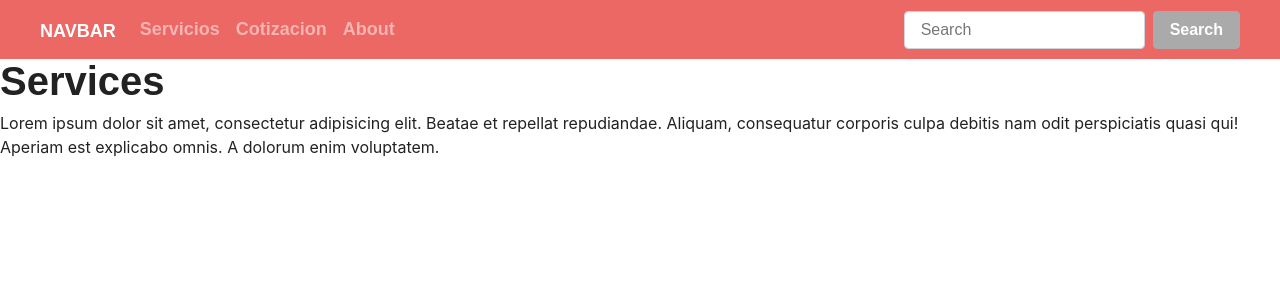
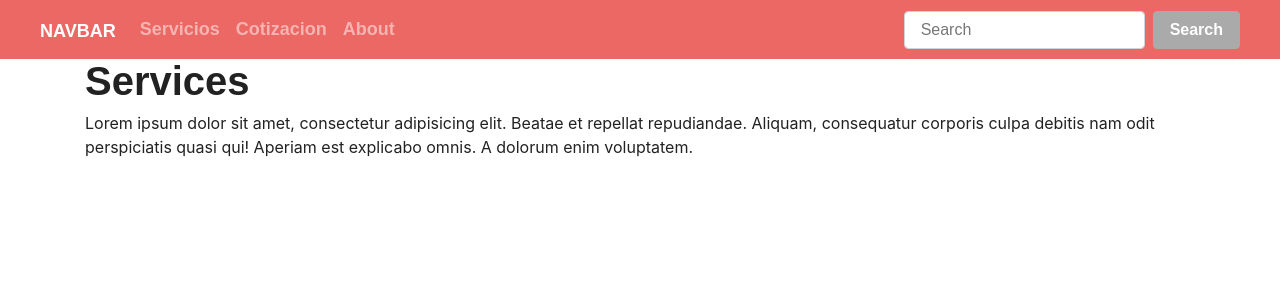
Before and after one commit to tonyinuma/practice-nextjs, a Next.js app: page /services in a window 1280 px wide. Shown: the top 300 px of the page. Built offline with nearby package versions, Linux system fonts and the light colour scheme; a web font is replaced by a local one.

Commit message:
add: div conteriner to content pages

```diff
--- a/pages/about.js
+++ b/pages/about.js
@@ -7,7 +7,9 @@ const About = () => {
         <Head>
             <title>Services</title>
         </Head>
-        <h1>About</h1>
+        <div className="container">
+            <h1>About</h1>
+        </div>
     </Container>
 }
 
--- a/pages/index.js
+++ b/pages/index.js
@@ -4,7 +4,9 @@ import React from "react";
 const Index = () => {
     return (
         <Container>
-            <h1>Hello world</h1>
+            <div className="container">
+                <h1>Hello world</h1>
+            </div>
         </Container>
     )
 }
--- a/pages/services.js
+++ b/pages/services.js
@@ -8,10 +8,12 @@ const Services = () => {
             <Head>
                 <title>Services</title>
             </Head>
-            <h1>Services</h1>
-            Lorem ipsum dolor sit amet, consectetur adipisicing elit. Beatae et repellat repudiandae. Aliquam,
-            consequatur corporis culpa debitis nam odit perspiciatis quasi qui!
-            Aperiam est explicabo omnis. A dolorum enim voluptatem.
+            <div className="container">
+                <h1>Services</h1>
+                Lorem ipsum dolor sit amet, consectetur adipisicing elit. Beatae et repellat repudiandae. Aliquam,
+                consequatur corporis culpa debitis nam odit perspiciatis quasi qui!
+                Aperiam est explicabo omnis. A dolorum enim voluptatem.
+            </div>
         </Container>
     )
 }
```
